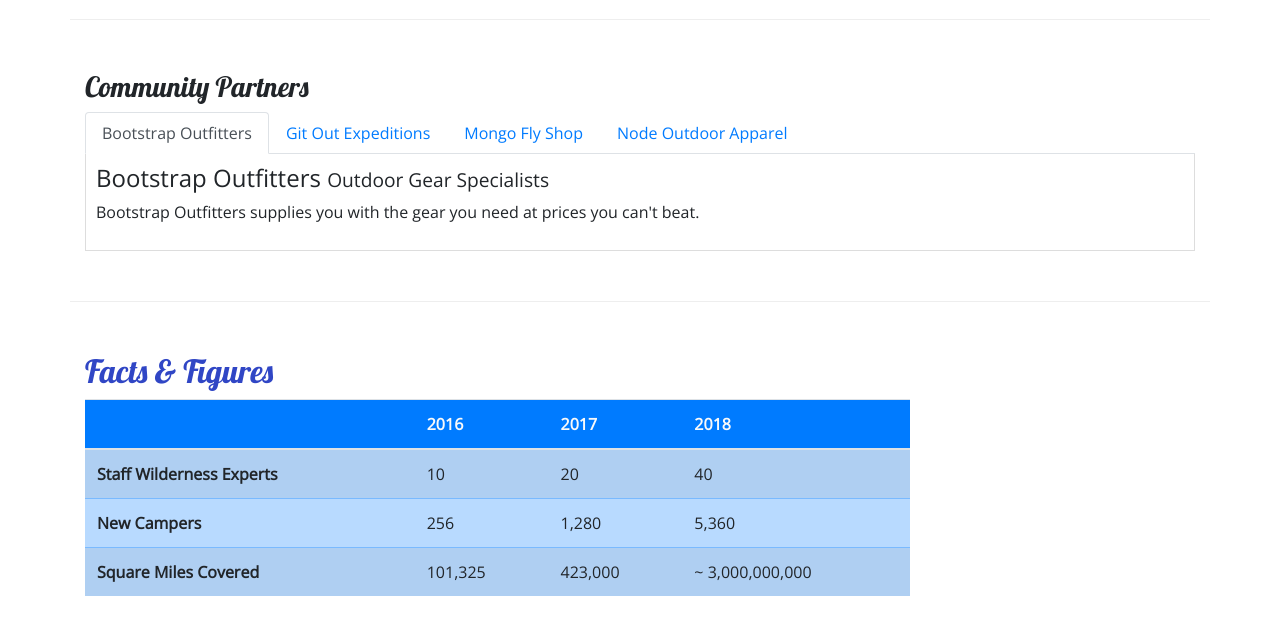
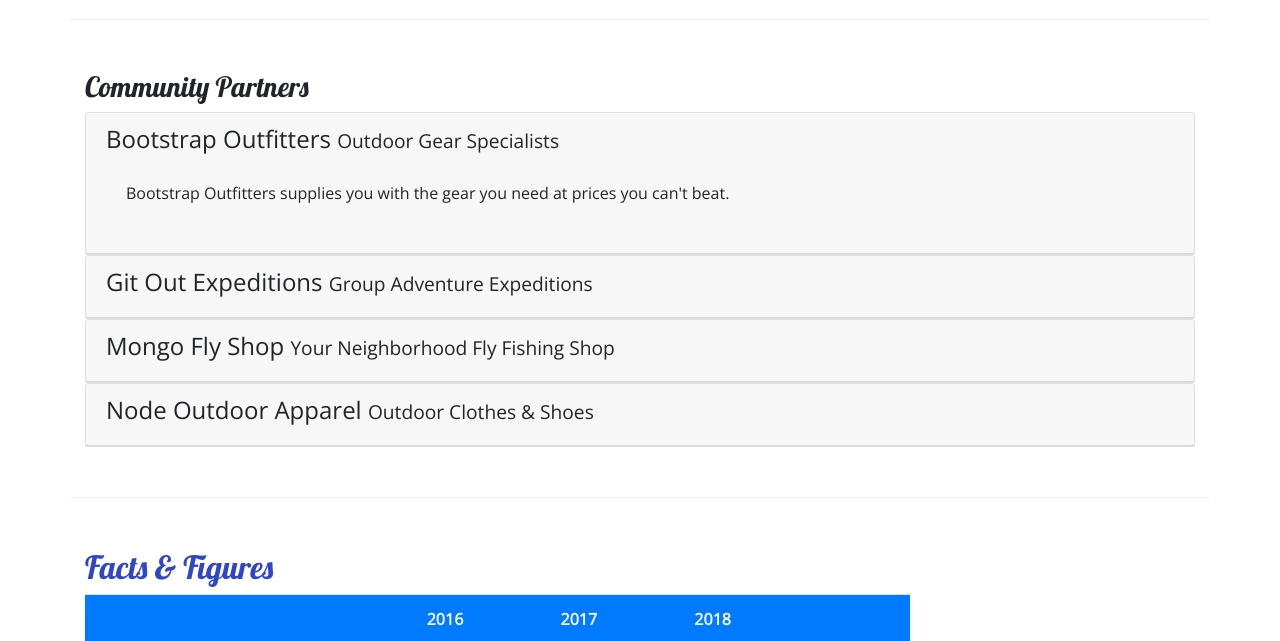
Before and after one commit to jeff1haupt/2-bootstrap, a website: page aboutus.html in a window 1280 px wide. Shown: the part 790-1431 px from the top of the page. Drawn offline with nearby package versions, Linux system fonts and the light colour scheme.

Commit message:
added accordion features

```diff
--- a/aboutus.html
+++ b/aboutus.html
@@ -105,30 +105,64 @@
         <div class="row row-content">
             <div class="col">
                 <h3>Community Partners</h3>
-                <ul class="nav nav-tabs">
-                    <li class="nav-item"><a href="#bootstrap" class="nav-link active" role="tab" data-toggle="tab"> Bootstrap Outfitters </a></li>
-                    <li class="nav-item"><a href="#git" class="nav-link" role="tab" data-toggle="tab"> Git Out Expeditions </a></li>
-                    <li class="nav-item"><a href="#mongo" class="nav-link" role="tab" data-toggle="tab"> Mongo Fly Shop </a></li>
-                    <li class="nav-item"><a href="#node" class="nav-link" role="tab" data-toggle="tab"> Node Outdoor Apparel </a></li>
-                </ul><!-- end nav-tabs -->
-                <div class="tab-content">
-                    <div role="tabpanel" id="bootstrap" class="tab-pane fade show active">
-                        <h4> Bootstrap Outfitters <small>Outdoor Gear Specialists</small></h4>
+                <div id="accordion">
+                    <div class="card">
+                        <div role="tab" class="card-header">
+                            <h4>
+                                <a data-toggle="collapse" data-target="#bootstrap">
+                                    Bootstrap Outfitters <small>Outdoor Gear Specialists</small>
+                                </a>
+                            </h4>
+                            <div class="collapse show" id="bootstrap" data-parent="#accordion">
+                                <div class="card-body">
                                     <p class="d-none d-sm-block">Bootstrap Outfitters supplies you with the gear you need at prices you can't beat.</p>
                                 </div>
-                    <div role="tabpanel" id="git" class="tab-pane fade">
-                        <h4> Git Out Expeditions <small>Group Adventure Expeditions</small></h4>
+                            </div>
+                        </div>
+                    </div>
+                    <div class="card">
+                        <div role="tab" class="card-header">
+                            <h4>
+                                <a class="collapsed" data-toggle="collapse" data-target="#git">
+                                    Git Out Expeditions <small>Group Adventure Expeditions</small>
+                                </a>
+                            </h4>
+                            <div class="collapse" id="git" data-parent="#accordion">
+                                <div class="card-body">
                                     <p class="d-none d-sm-block">Join Git Out Expeditions to explore new horizons with a group of other adventurers!</p>
                                </div>
-                    <div role="tabpanel" id="mongo" class="tab-pane fade">
-                        <h4> Mongo Fly Shop <small>Your Neighborhood Fly Fishing Shop</small></h4>
+                            </div>
+                        </div>
+                    </div><!-- end card 2 div -->
+                    <div class="card">
+                        <div role="tab" class="card-header">
+                            <h4>
+                                <a class="collapsed" data-toggle="collapse" data-target="#mongo">
+                                    Mongo Fly Shop <small>Your Neighborhood Fly Fishing Shop</small>
+                                </a>
+                            </h4>
+                            <div class="collapse" id="mongo" data-parent="#accordion">
+                                <div class="card-body">
                                     <p class="d-none d-sm-block">Need a new fishing pole, a tacklebox, or flies of all kinds? Stop by Mongo Fly Shop.</p>
                                 </div>
-                    <div role="tabpanel" id="node" class="tab-pane fade">
-                        <h4 >Node Outdoor Apparel <small>Outdoor Clothes & Shoes</small></h4>
+                            </div>
+                        </div>
+                    </div><!-- end card 3 div -->
+                    <div class="card">
+                        <div role="tab" class="card-header">
+                            <h4>
+                                <a class="collapsed" data-toggle="collapse" data-target="#node">
+                                    Node Outdoor Apparel <small>Outdoor Clothes & Shoes</small>
+                                </a>
+                            </h4>
+                            <div class="collapse" id="node" data-parent="#accordion">
+                                <div class="card-body">
                                     <p class="d-none d-sm-block">From polar fleeces to swimsuits, hiking boots to waders, a visit to Node will be sure to get you covered.</p>
                                 </div>
-                </div><!-- end tab-panel -->
+                            </div>
+                        </div>
+                    </div> <!-- end card 4 div -->
+                </div><!-- end accordion div -->
             </div><!-- end community partner tabs -->
         </div>
         <div class="row row-content"><!-- begin table container -->
--- a/css/styles.css
+++ b/css/styles.css
@@ -40,8 +40,7 @@ header h2 {
     background-color: #901CAD;
 }
 
-.tab-content {
-    border: 1px solid #ddd;
-    border-top: none;
-    padding: 10px;
-}
+a, a:hover {
+    color: inherit;
+    text-decoration: none;
+  }
```
Lines whose indentation alone changed are shown as unchanged.
